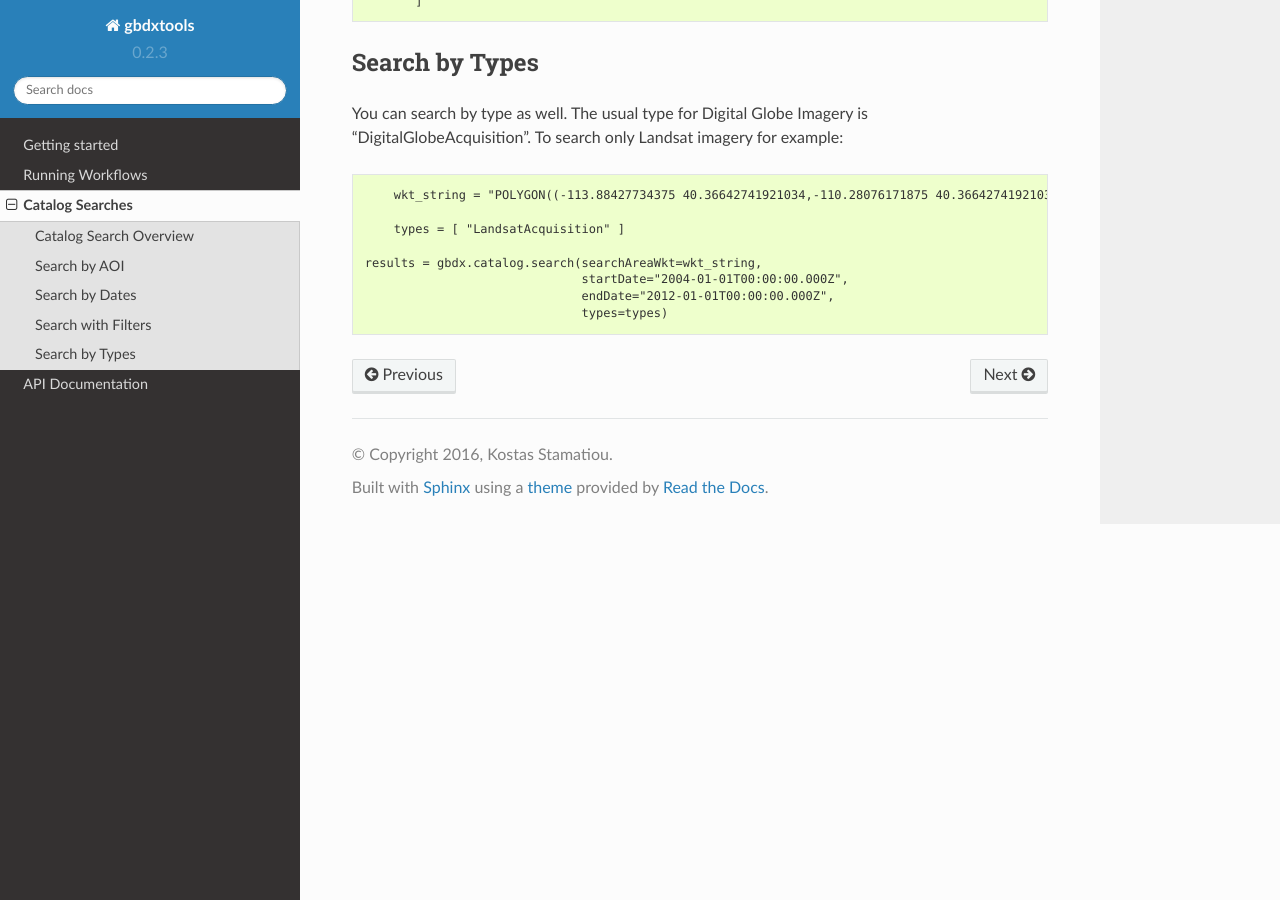
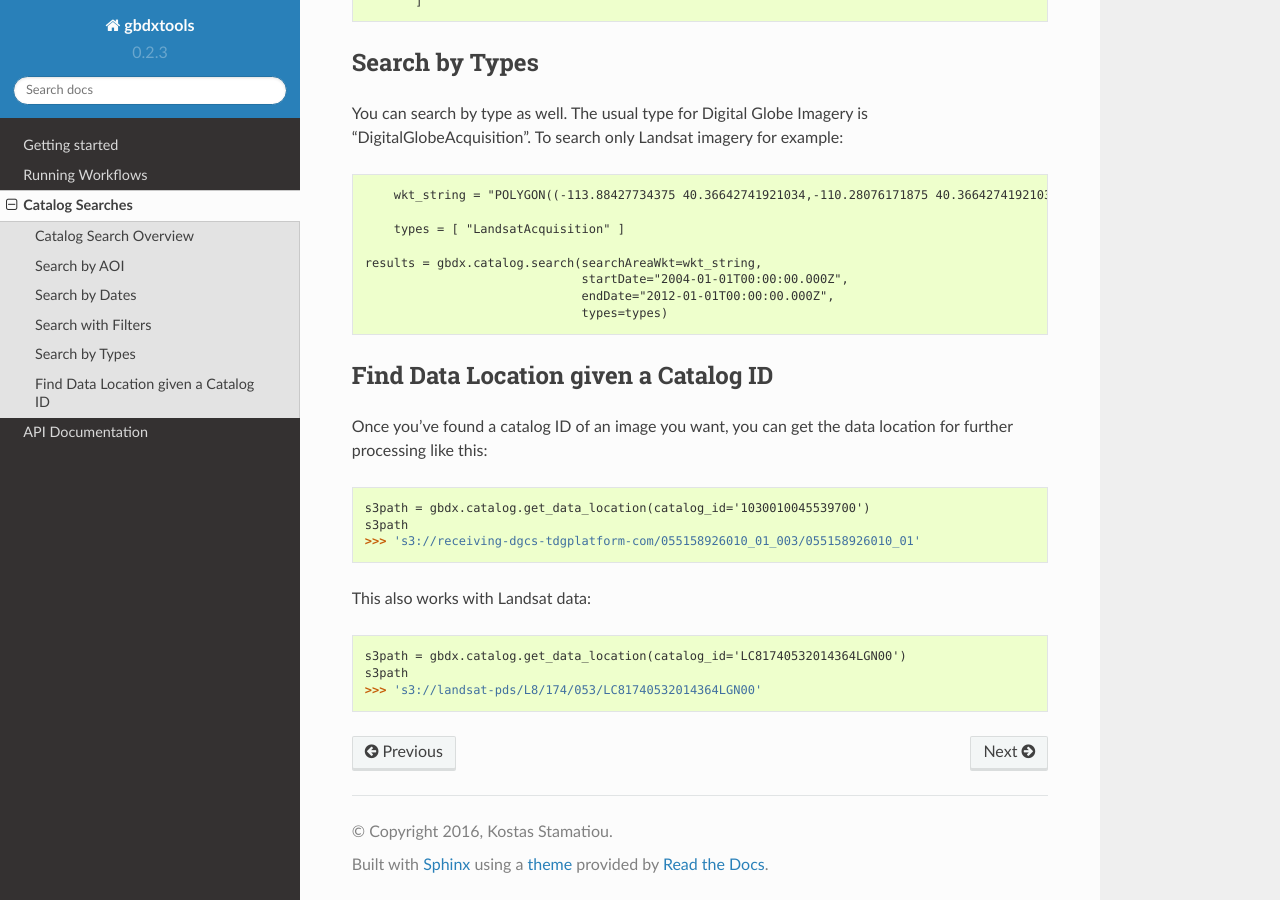
Before and after one commit to DigitalGlobe/gbdxtools, a Sphinx documentation site: the page built from docs/catalog_search.rst, in a window 1280 px wide and 900 px high, scrolled down 1825 px. Built offline with Sphinx 7.4.7 and the Read the Docs theme 2.0.0, drawn with Linux system fonts in a browser that asks for light colours.

Commit message:
add docs for gbdx.catalog.get_data_location() function

```diff
--- a/docs/catalog_search.rst
+++ b/docs/catalog_search.rst
@@ -106,3 +106,22 @@ To search only Landsat imagery for example:
                                   startDate="2004-01-01T00:00:00.000Z",
                                   endDate="2012-01-01T00:00:00.000Z",
                                   types=types)
+
+
+Find Data Location given a Catalog ID
+-----------------------
+Once you've found a catalog ID of an image you want, you can get the data location for further processing like this:
+
+.. code-block:: pycon
+
+	s3path = gbdx.catalog.get_data_location(catalog_id='1030010045539700')
+	s3path
+	>>> 's3://receiving-dgcs-tdgplatform-com/055158926010_01_003/055158926010_01'
+
+This also works with Landsat data:
+
+.. code-block:: pycon
+
+	s3path = gbdx.catalog.get_data_location(catalog_id='LC81740532014364LGN00')
+	s3path
+	>>> 's3://landsat-pds/L8/174/053/LC81740532014364LGN00'
```
